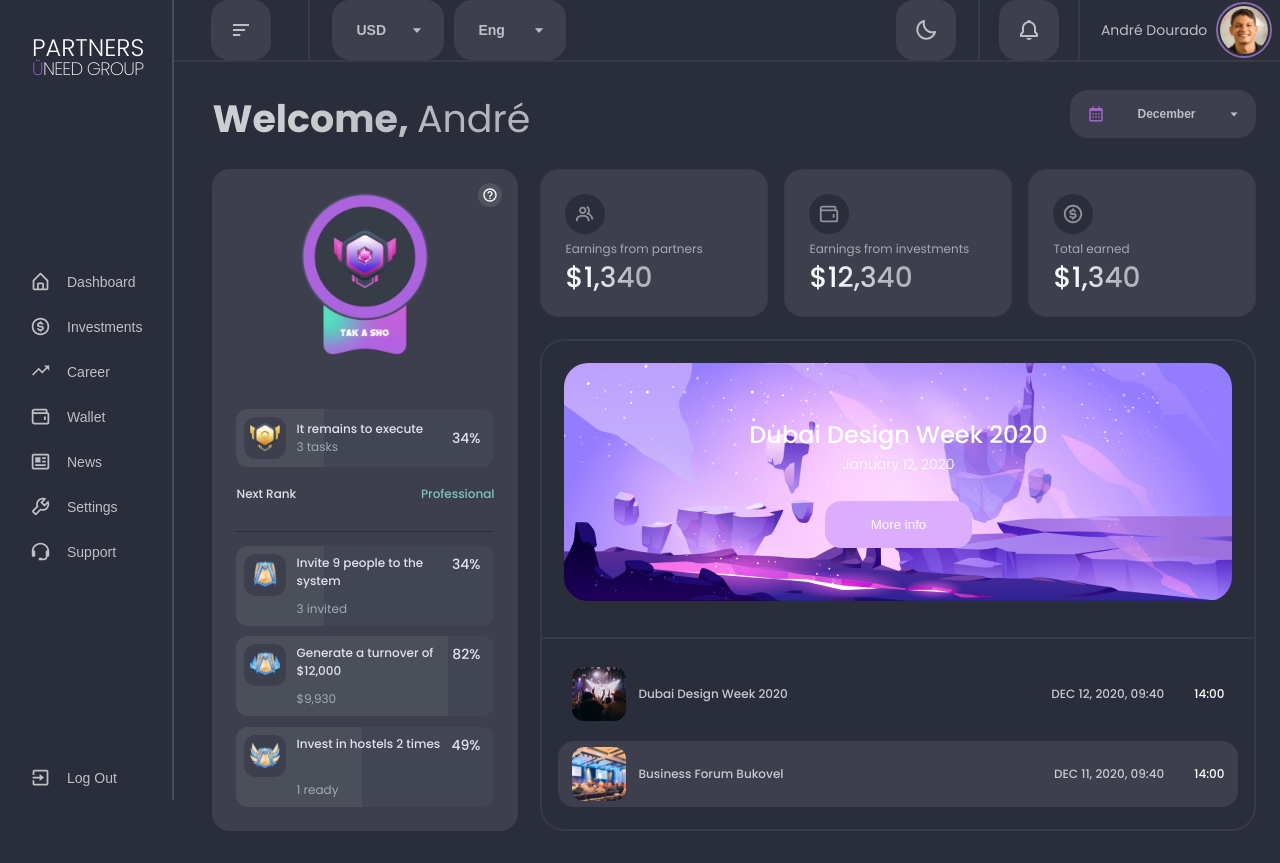
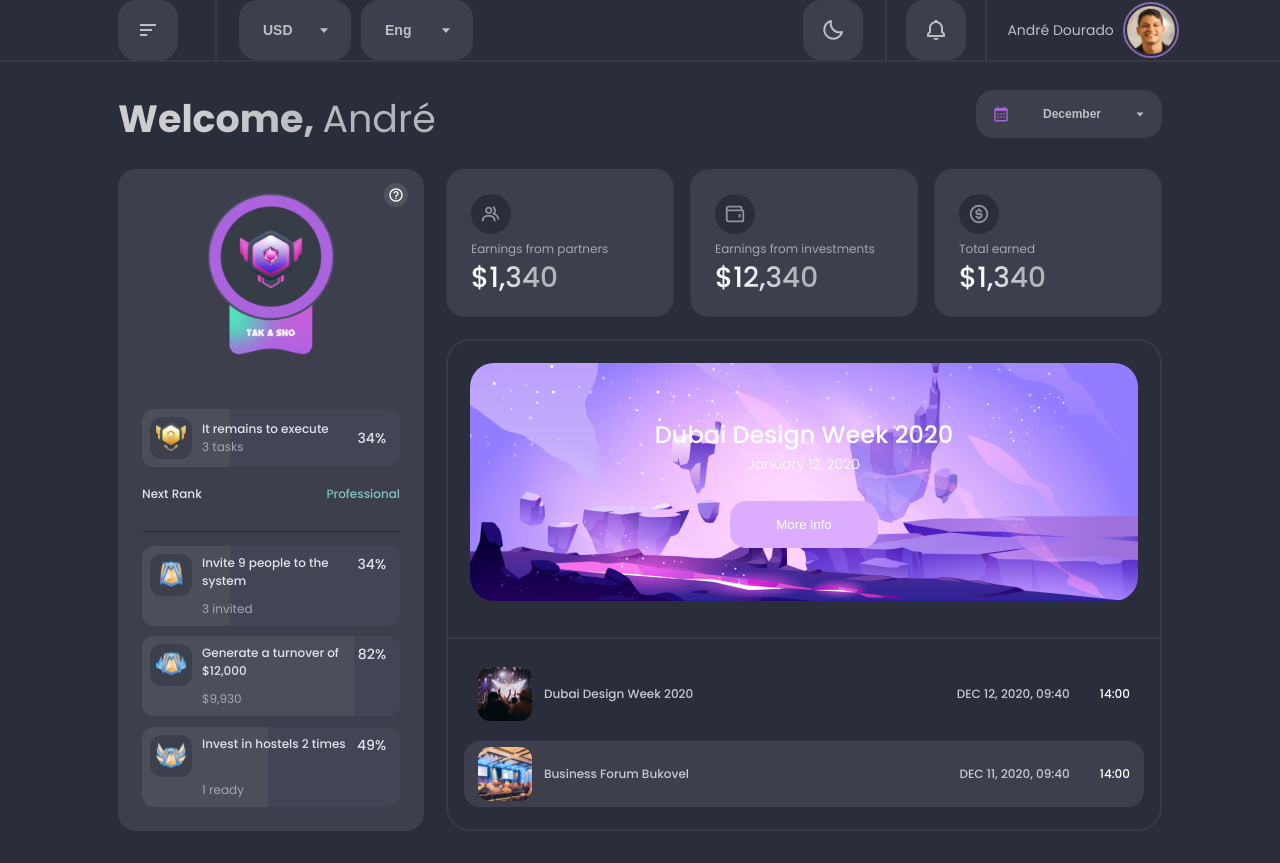
Before and after one commit to andre-dourado/partners-investments, a React (Create React App) app: page / in a window 1280 px wide. Built offline with nearby package versions, Linux system fonts and the light colour scheme.

Commit message:
chore: hide sidebar and adjust dashboard

```diff
--- a/src/pages/Dashboard/TopNavigation/styles.ts
+++ b/src/pages/Dashboard/TopNavigation/styles.ts
@@ -2,6 +2,7 @@ import styled from 'styled-components';
 
 export const Container = styled.div`
   display: flex;
+  justify-content: center;
   height: 78px;
   width: 100%;
   border-bottom: solid 2px #383a45;
--- a/src/pages/Dashboard/index.tsx
+++ b/src/pages/Dashboard/index.tsx
@@ -1,7 +1,6 @@
 import React from 'react';
 
 import MainContent from './MainContent';
-import SideBar from './SideBar';
 
 import { Container, CenterContainer } from './styles';
 import TopNavigation from './TopNavigation';
@@ -9,7 +8,6 @@ import TopNavigation from './TopNavigation';
 const Dashboard: React.FC = () => {
   return (
     <Container>
-      <SideBar />
       <CenterContainer>
         <TopNavigation />
         <MainContent />
--- a/src/pages/Dashboard/styles.ts
+++ b/src/pages/Dashboard/styles.ts
@@ -2,10 +2,13 @@ import styled from 'styled-components';
 
 export const Container = styled.div`
   display: flex;
+  justify-content: center;
   height: 100%;
 `;
 
 export const CenterContainer = styled.div`
   display: flex;
   flex-direction: column;
+  align-items: center;
+  width: 100%;
 `;
```
